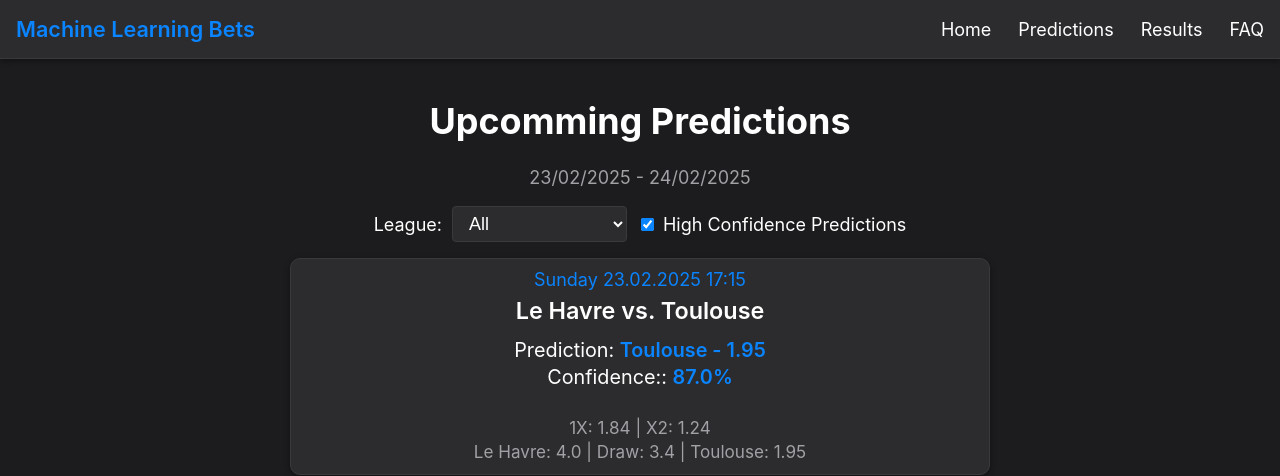
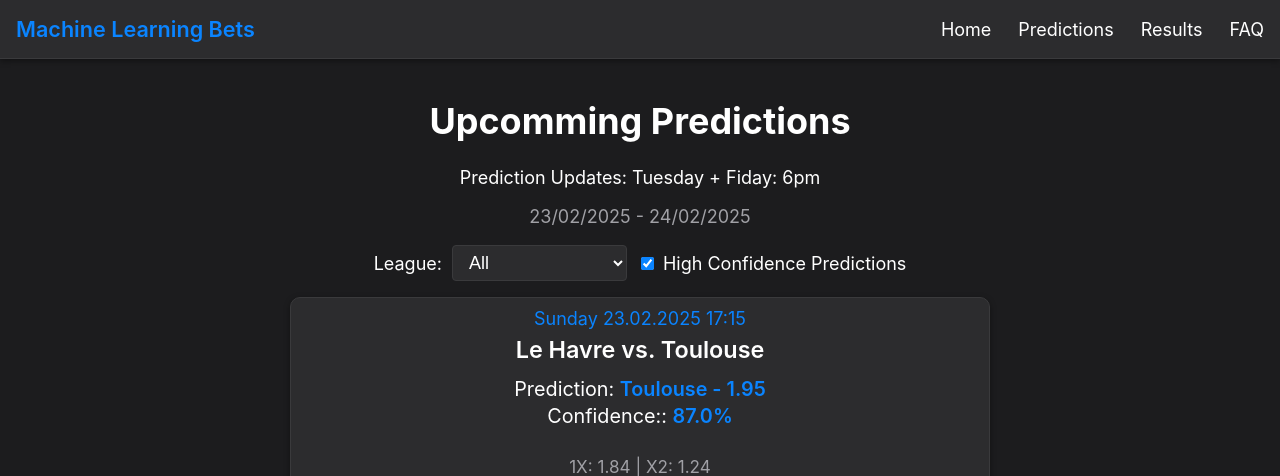
Before and after one commit to LinusPiorkowsky/BetAI, a Flask app: page /predictions in a window 1280 px wide. Shown: the top 476 px of the page. Run offline with Flask 3, Linux system fonts and the light colour scheme.

Commit message:
Update prediction update schedule in predictions.html

```diff
--- a/templates/predictions.html
+++ b/templates/predictions.html
@@ -22,6 +22,7 @@
   <!-- Page header -->
   <header>
     <h1>Upcomming Predictions</h1>
+    <p> Prediction Updates: Tuesday + Fiday: 6pm</p>
     <p class="date-range">
       {% if date_range %}
         {{ date_range }}
```
